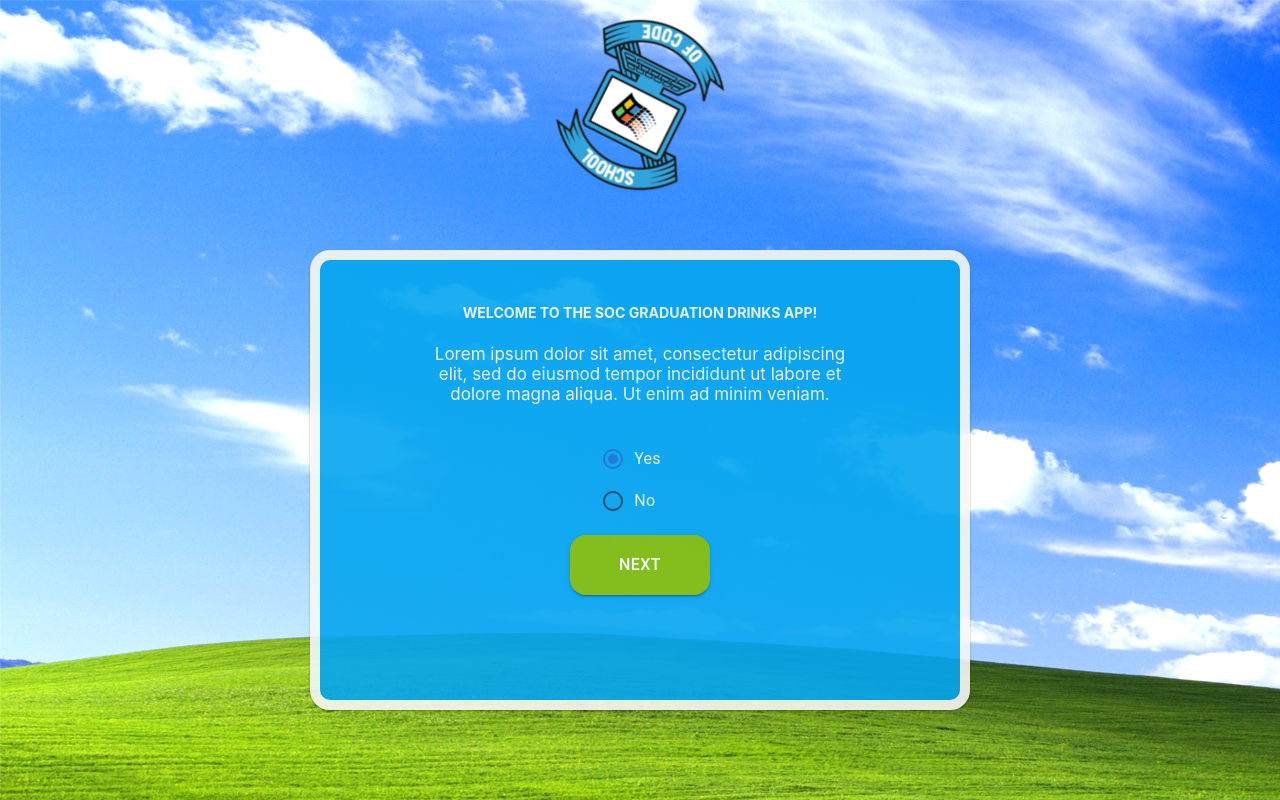
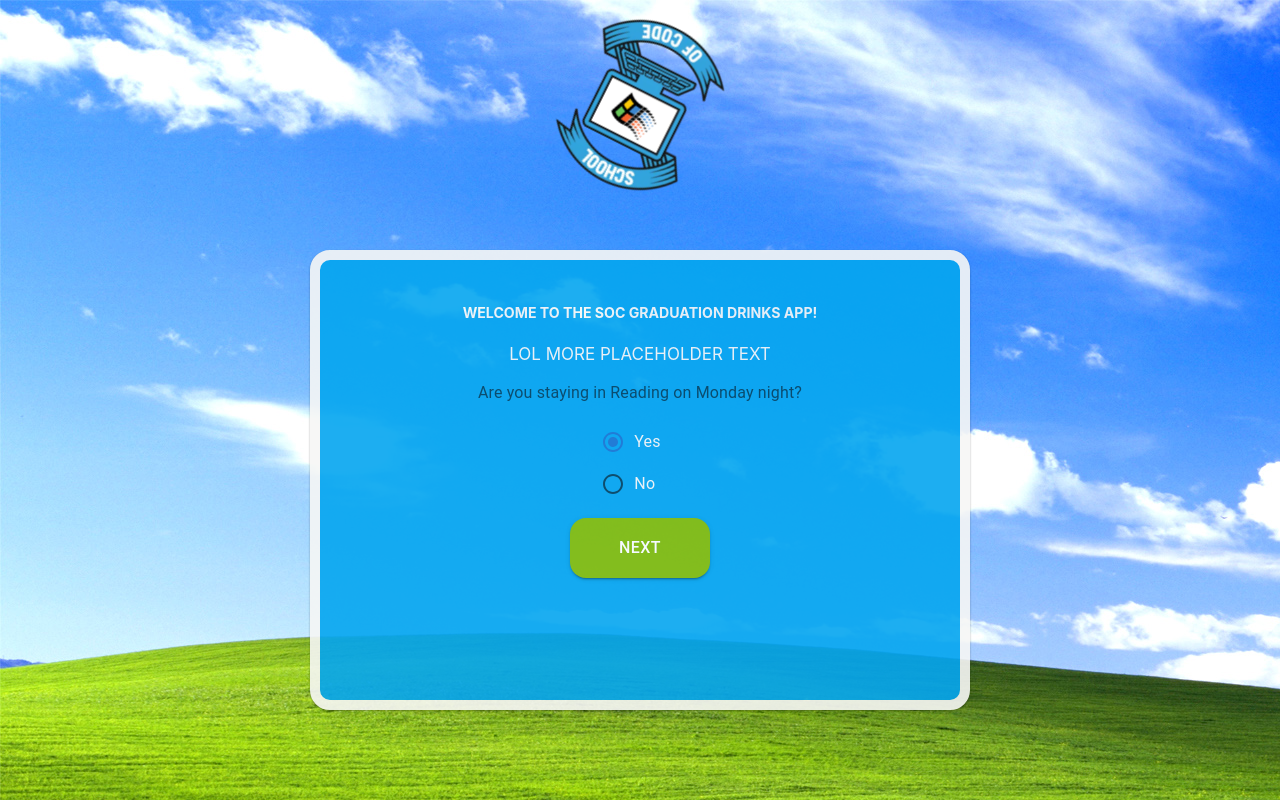
Before and after one commit to veepgoose/SOCGraduationApp, a React (Create React App) app in the folder graduationapp/: page / in a window 1280 px wide. Both pictures are taken after a click on the button "NEXT". Shown: the top 800 px of the page. Built offline with nearby package versions, Linux system fonts and the light colour scheme.

Commit message:
Fixed true and false response not working

```diff
--- a/graduationapp/package.json
+++ b/graduationapp/package.json
@@ -1,6 +1,6 @@
 {
   "name": "graduationapp",
-  "version": "0.1.0",
+  "version": "1.0.0",
   "private": true,
   "dependencies": {
     "@emotion/react": "^11.11.1",
@@ -13,6 +13,7 @@
     "react": "^18.2.0",
     "react-dom": "^18.2.0",
     "react-scripts": "^5.0.1",
+    "tar": "^6.1.15",
     "web-vitals": "^2.1.4"
   },
   "scripts": {
@@ -21,8 +22,7 @@
     "test": "react-scripts test",
     "eject": "react-scripts eject"
   },
-  "eslintConfig": {
-    },
+  "eslintConfig": {},
   "browserslist": {
     "production": [
       ">0.2%",
--- a/graduationapp/src/App.js
+++ b/graduationapp/src/App.js
@@ -1,12 +1,12 @@
 import React, { useEffect, useState } from "react";
 import MondayStayForm from "./Components/Forms/MondayStayForm";
-import './App.css';
-import soclogo from './socdows logo.png';
-import SchoolOfShanties from './School of Shanties master.wav';
-import NameForm from './Components/Forms/NameForm';
-import HackathonForm from './Components/Forms/HackathonForm';
-import TuesdayStayForm from './Components/Forms/TuesdayStayForm';
-import CelebrationForm from './Components/Forms/CelebrationForm';
+import "./App.css";
+import soclogo from "./socdows logo.png";
+import SchoolOfShanties from "./School of Shanties master.wav";
+import NameForm from "./Components/Forms/NameForm";
+import HackathonForm from "./Components/Forms/HackathonForm";
+import TuesdayStayForm from "./Components/Forms/TuesdayStayForm";
+import CelebrationForm from "./Components/Forms/CelebrationForm";
 import DrinkPreferenceForm from "./Components/Forms/DrinkPreferenceForm";
 import ThankYouMessage from "./Components/Forms/ThankYouMessage";
 
@@ -23,9 +23,22 @@ const formSequence = [
 function App() {
   const [currentFormIndex, setCurrentFormIndex] = useState(0);
   const [isMusicPlaying, setIsMusicPlaying] = useState(false);
+  //State to keep track of the responses
+  const [response, setResponse] = useState([]);
 
-  const handleNextForm = () => {
+  // This will log the response to the console every time it changes
+  // Is for checking code works!
+  // Is not needed for functionality
+  useEffect(() => {
+    console.log(response);
+  }, [response]);
+
+  const handleNextForm = (data) => {
     setCurrentFormIndex(currentFormIndex + 1);
+    //     // This will add the response to the array
+    setResponse([...response, data]);
+    //     // This will log the response to the console
+    console.log("next button clicked");
   };
 
   //   useEffect(() => {
@@ -64,36 +77,3 @@ function App() {
 }
 
 export default App;
-
-
-  // State to keep track of the responses
-//   const [response, setResponse] = useState([]);
-
-  // This will log the response to the console every time it changes
-  // Is for checking code works!
-  // Is not needed for functionality
-//     useEffect(() => {
-//       console.log(response);
-//     }, [response]);
-
-  // This function will be passed to the form components
-//   const handleNextForm = (data) =>
-//   {
-//     // This will update the state variables
-//     setCurrentForm(currentForm + 1);
-//     // This will add the response to the array
-//     setResponse([...response, data]);
-//     // This will log the response to the console
-//     console.log("next button clicked");
-//   };
-
-//   const renderForm = () => {
-//     switch (currentForm) {
-//       case 1:
-//         return <NameForm onNext={handleNextForm} />;
-//       case 2:
-//         return <MondayStayForm onNext={handleNextForm} />;
-//       default:
-//         return null;
-//     }
-// =======
--- a/graduationapp/src/Components/Forms/HackathonForm.js
+++ b/graduationapp/src/Components/Forms/HackathonForm.js
@@ -3,8 +3,13 @@ import "./Forms.css";
 import Cards from "../Cards/Cards";
 import NextButton from "../Buttons/NextButton";
 import HackathonRadioButtons from "../Radios/HackathonRadioButtons";
+import { useState } from "react";
 
-function HackathonForm(props) {
+function HackathonForm(props)
+{
+
+      const [stayingHackathon, setstayingHackathon] = useState(true);
+
     const handleNext = () => {
         props.onNext();
     };
@@ -17,7 +22,10 @@ function HackathonForm(props) {
         >
           <form>
             <HackathonRadioButtons hackathonLabel="Hackathon?! Count.Me.IN!" />
-                    <NextButton onNext={handleNext} />
+            <NextButton
+              stayingHackathon={stayingHackathon}
+              onNext={handleNext}
+            />
           </form>
         </Cards>
       </div>
--- a/graduationapp/src/Components/Forms/MondayStayForm.js
+++ b/graduationapp/src/Components/Forms/MondayStayForm.js
@@ -1,33 +1,33 @@
-import React from "react";
+import React, { useState } from "react";
 import "./Forms.css";
 import Cards from "../Cards/Cards";
 import NextButton from "../Buttons/NextButton";
 import StayRadioButtons from "../Radios/StayRadioButtons";
-import { useState } from "react";
-
 
 function MondayStayForm(props) {
-
   const [staying, setStaying] = useState(true);
 
-const handleNext = () => {
-  props.onNext(staying); // Use the staying state variable
-};
+  const handleNext = () => {
+    props.onNext(staying);
+  };
 
+  const handleStayChange = (value) => {
+    setStaying(value);
+  };
 
   return (
     <div className="Body">
       <Cards
         title="WELCOME TO THE SOC GRADUATION DRINKS APP!"
-        text="Lorem ipsum dolor sit amet, consectetur adipiscing elit, sed do eiusmod tempor incididunt ut labore et dolore magna aliqua. Ut enim ad minim veniam."
+        text="LOL MORE PLACEHOLDER TEXT"
       >
         <form>
-          <StayRadioButtons stayingLabel="Are you staying in Reading on Monday night?" />
-
-          <NextButton staying={staying} onNext={handleNext} />
-
-
-
+          <StayRadioButtons
+            stayingLabel="Are you staying in Reading on Monday night?"
+            staying={staying}
+            onChange={handleStayChange}
+          />
+          <NextButton onNext={handleNext} />
         </form>
       </Cards>
     </div>
--- a/graduationapp/src/Components/Radios/HackathonRadioButtons.js
+++ b/graduationapp/src/Components/Radios/HackathonRadioButtons.js
@@ -4,25 +4,42 @@ import RadioGroup from "@mui/material/RadioGroup";
 import FormControlLabel from "@mui/material/FormControlLabel";
 import FormControl from "@mui/material/FormControl";
 import FormLabel from "@mui/material/FormLabel";
+import Box from "@mui/material/Box";
+import { useState } from "react";
 
-function HackathonRadioButtons() {
+function HackathonRadioButtons(props) {
+  const [stayingHackathon, setstayingHackathon] = useState(true); // Define the staying state
+
+  const handleChange = (e) => {
+    setStaying(e.target.value === "true"); // Update the staying state
+  };
+
   return (
-    <>
+    <Box
+      sx={{
+        display: "flex",
+        flexDirection: "column",
+        justifyContent: "center",
+        alignItems: "center",
+        gap: "1em",
+      }}
+    >
       {/* Header */}
       <FormLabel id="hackathon-radio-buttons-group-label">
-        In-person hackathon?
+        teststs In-person hackathon?
       </FormLabel>
       {/* Radio Buttons Group Options*/}
       <RadioGroup
         aria-labelledby="hackathon-radio-buttons-group-label"
-        defaultValue="true"
+        value={stayingHackathon.toString()}
         name="hackathon-radio-buttons-group"
+        onChange={handleChange}
       >
         {/* Yes and No Radio Buttons wrapped in RadioGroup */}
         <FormControlLabel value="true" control={<Radio />} label="Yes" />
         <FormControlLabel value="false" control={<Radio />} label="No" />
       </RadioGroup>
-    </>
+    </Box>
   );
 }
 
--- a/graduationapp/src/Components/Radios/StayRadioButtons.js
+++ b/graduationapp/src/Components/Radios/StayRadioButtons.js
@@ -6,10 +6,11 @@ import FormLabel from "@mui/material/FormLabel";
 import Box from "@mui/material/Box";
 
 function StayRadioButtons(props) {
-  const [staying, setStaying] = useState(true); // Define the staying state
+  const { staying, onChange } = props;
 
   const handleChange = (e) => {
-    setStaying(e.target.value === "true"); // Update the staying state
+    const value = e.target.value === "true";
+    onChange(value);
   };
 
   return (
@@ -22,20 +23,17 @@ function StayRadioButtons(props) {
         gap: "1em",
       }}
     >
-      {/* Header */}
       <FormLabel id="stay-radio-buttons-group-label">
-        {props.stayingLeabel}
+        {props.stayingLabel}
       </FormLabel>
-      {/* Radio Buttons Group Options*/}
       <RadioGroup
         aria-labelledby="stay-radio-buttons-group-label"
-        value={staying.toString()} // Use the staying state
+        value={staying.toString()}
         name="stay-radio-buttons-group"
-        onChange={handleChange} // Use the handleChange function
+        onChange={handleChange}
       >
-        {/* Yes and No Radio Buttons wrapped in RadioGroup */}
-        <FormControlLabel value="true" control={<Radio />} label="Yes" />
-        <FormControlLabel value="false" control={<Radio />} label="No" />
+        <FormControlLabel value={true} control={<Radio />} label="Yes" />
+        <FormControlLabel value={false} control={<Radio />} label="No" />
       </RadioGroup>
     </Box>
   );
```
Also changed, not shown: 1 other file (tests, documents, lock files or other folders). Lines whose indentation alone changed are shown as unchanged.
